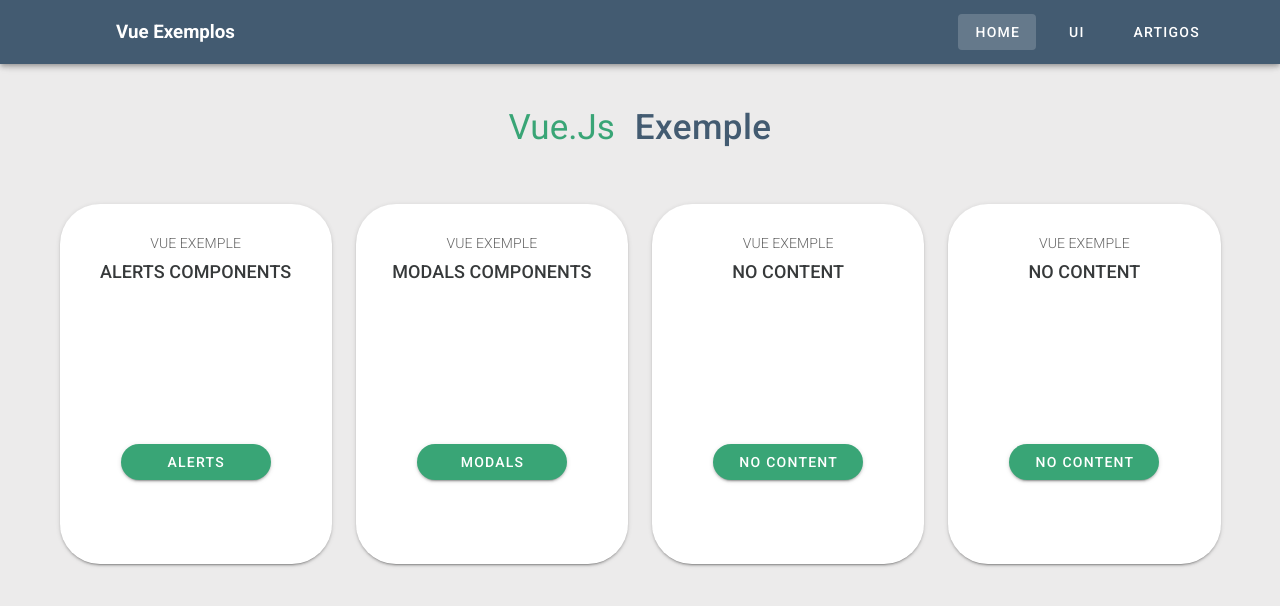
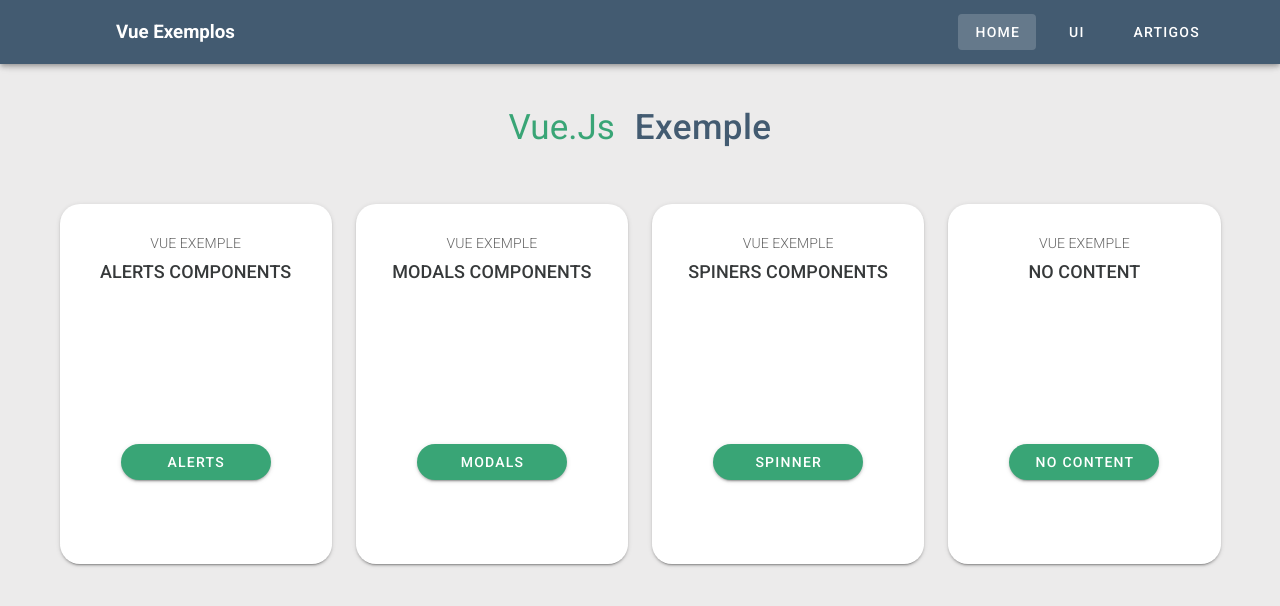
Before and after one commit to zorasantos/vue-example, a Vue app: page / in a window 1280 px wide. Shown: the top 606 px of the page. Built offline with nearby package versions, Linux system fonts and the light colour scheme.

Commit message:
Create spinner

```diff
--- a/src/components/Home/CardItem.vue
+++ b/src/components/Home/CardItem.vue
@@ -52,7 +52,7 @@
   .card-item {
     height: 360px;
     border-bottom: 16px solid #fff;
-    border-radius: 40px;
+    border-radius: 20px !important;
     transition: top ease .5s;
     top: 0;
   }
--- a/src/components/Home/CardList.vue
+++ b/src/components/Home/CardList.vue
@@ -37,10 +37,10 @@
           link: false
         },
         {
-          title: 'No Content',
-          button: 'No Content',
+          title: 'Spiners Components',
+          button: 'Spinner',
           tag: 'Vue Exemple',
-          url: '/input',
+          url: '/spinner',
           link: false
         },
         {
--- /dev/null
+++ b/src/components/Spinner/Spinner.vue
@@ -0,0 +1,48 @@
+<template>
+  <div class="spinner" :style="{ 'border-top': `3px solid ${spinners[color].color}`, 'border-left': `3px solid ${spinners[color].color}` }"></div>
+</template>
+
+<script>
+export default {
+  data () {
+    return {
+      spinners: {
+        default: {
+          color: '#435B71'
+        },
+        red: {
+          color: '#F44336'
+        },
+        green: {
+          color: '#4CAF50'
+        },
+        purple: {
+          color: '#9C27B0'
+        },
+        'deep-purple': {
+          color: '#673AB7'
+        },
+        yellow: {
+          color: '#FFEB3B'
+        }
+      }
+    }
+  },
+  props: ['color']
+}
+</script>
+
+<style scoped>
+  .spinner {
+    border: 3px solid #FFF;
+    border-radius: 50%;
+    width: 30px;
+    height: 30px;
+    animation: spin 1s linear infinite;
+  }
+
+  @keyframes spin {
+    0% { transform: rotate(0deg); }
+    100% { transform: rotate(360deg); }
+  }
+</style>
--- a/src/router/index.js
+++ b/src/router/index.js
@@ -18,6 +18,11 @@
     path: '/modal',
     name: 'Modal',
     component: () => import('../views/Modal.vue')
+  },
+  {
+    path: '/spinner',
+    name: 'Spinner',
+    component: () => import('../views/Spinner.vue')
   }
 ]
 
--- /dev/null
+++ b/src/views/Spinner.vue
@@ -0,0 +1,31 @@
+<template>
+  <v-container>
+    <v-row justify="center">
+      <v-card class="spinner-card">
+        <v-row justify="center">
+          <Spinner class="mr-3" color="default" />
+          <Spinner class="mr-3" color="green" />
+          <Spinner class="mr-3" color="red" />
+          <Spinner class="mr-3" color="purple" />
+          <Spinner class="mr-3" color="deep-purple" />
+          <Spinner class="mr-3" color="yellow" />
+        </v-row>
+      </v-card>
+    </v-row>
+  </v-container>
+</template>
+
+<script>
+const Spinner = () => import('../components/Spinner/Spinner')
+export default {
+  name: 'SpinnerView',
+  components: { Spinner }
+}
+</script>
+
+<style scoped>
+  .spinner-card {
+    max-width: 500px;
+    padding: 100px;
+  }
+</style>
```
Also changed, not shown: 1 other file (tests, documents, lock files or other folders).
